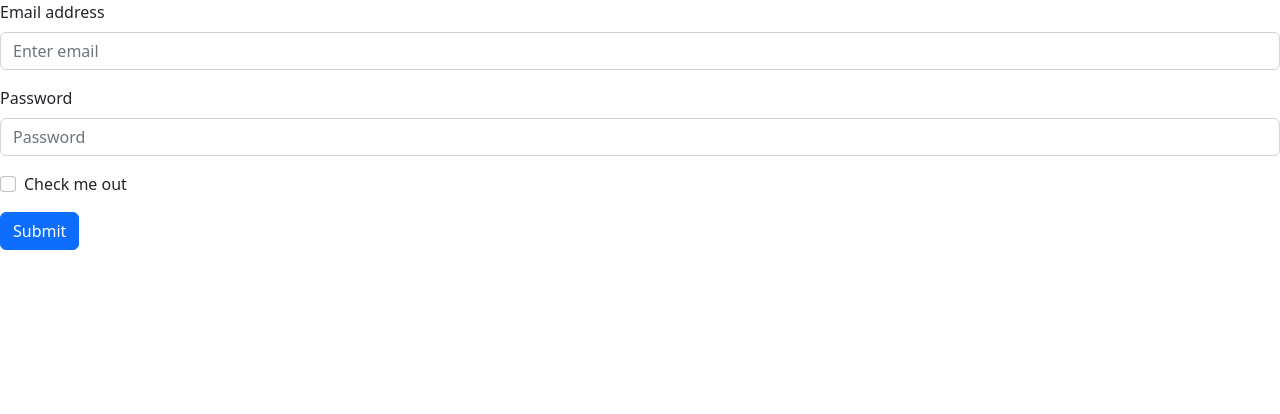
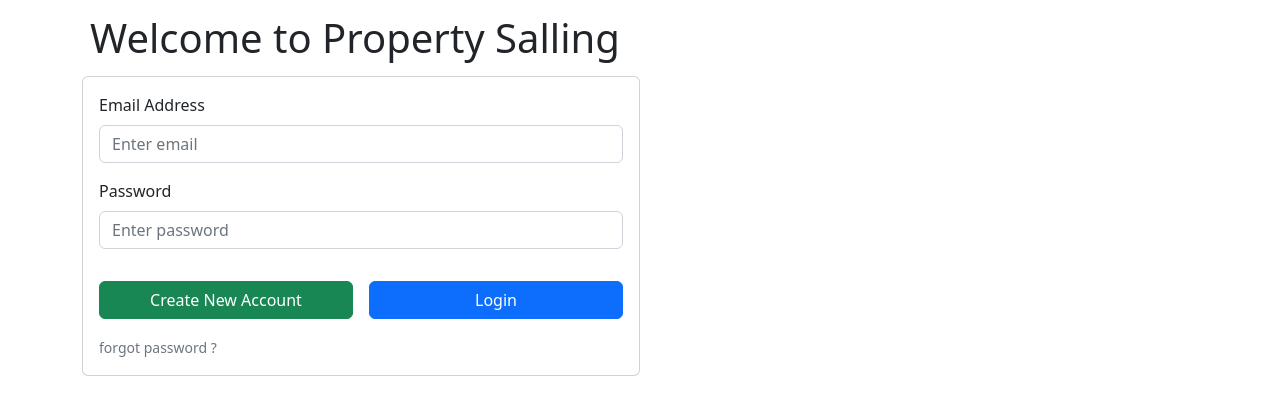
Before and after one commit to Krunal01/Property, a React (Create React App) app: page /login in a window 1280 px wide. Shown: the top 414 px of the page. Built offline with nearby package versions, Linux system fonts and the light colour scheme.

Commit message:
login page css almost done

```diff
--- a/src/pages/auth/Login.js
+++ b/src/pages/auth/Login.js
@@ -1,4 +1,5 @@
 import { useFormik } from "formik";
+import { Card, Container, FormGroup } from "react-bootstrap";
 import Button from "react-bootstrap/Button";
 import Form from "react-bootstrap/Form";
 import * as yup from "yup";
@@ -21,14 +22,21 @@ function Login() {
     validateOnChange: true,
   });
   return (
+    <Container className="w-100 h-100 d-flex-column align-item-center justify-content-center">
+      <div className="fs-1 d-flex m-2 font-weight-bolder align-items-center justify-content-first">
+        Welcome to Property Salling
+      </div>
+      <Card className="w-50 p-2 d-flex-column align-item-center justify-content-center">
         <Form onSubmit={formik.handleSubmit}>
-      <Form.Group className="mb-3" controlId="formBasicEmail">
-        <Form.Label>Email address</Form.Label>
+          <Form.Group className="p-2" controlId="formBasicEmail">
+            <Form.Label>Email Address</Form.Label>
             <Form.Control
               type="email"
               placeholder="Enter email"
               //   name="emailAddress"
-          isInvalid={formik.touched.emialAddress && formik.errors.emialAddress}
+              isInvalid={
+                formik.touched.emialAddress && formik.errors.emialAddress
+              }
               {...formik.getFieldProps("emialAddress")}
             />
             <Form.Text className="text-danger">
@@ -38,27 +46,36 @@ function Login() {
             </Form.Text>
           </Form.Group>
 
-      <Form.Group className="mb-3" controlId="formBasicPassword">
+          <Form.Group className="p-2" controlId="formBasicPassword">
             <Form.Label>Password</Form.Label>
             <Form.Control
               type="password"
-          placeholder="Password"
+              placeholder="Enter password"
               isInvalid={formik.touched.password && formik.errors.password}
               {...formik.getFieldProps("password")}
             />
-        <Form.Text className="text-danger">
+            <Form.Text className="text-danger p-0">
               {formik.touched.password && formik.errors.password ? (
                 <div className="text-danger">{formik.errors.password}</div>
               ) : null}
             </Form.Text>
           </Form.Group>
-      <Form.Group className="mb-3" controlId="formBasicCheckbox">
-        <Form.Check type="checkbox" label="Check me out" />
+
+          <Form.Group className="d-flex justify-content-between pt-3">
+            <Button variant="success" type="submit" className="m-2 w-50">
+              Create New Account
+            </Button>
+            <Button variant="primary" type="submit" className="m-2 w-50">
+              Login
+            </Button>
           </Form.Group>
-      <Button variant="primary" type="submit">
-        Submit
-      </Button>
+          <Form.Group className="p-2" controlId="formBasicCheckbox">
+            {/* <Form.Check type="checkbox" label="Check me out" /> */}
+            <Form.Text className="text-blue">forgot password ?</Form.Text>
+          </Form.Group>
         </Form>
+      </Card>
+    </Container>
   );
 }
 
```
Lines whose indentation alone changed are shown as unchanged.
